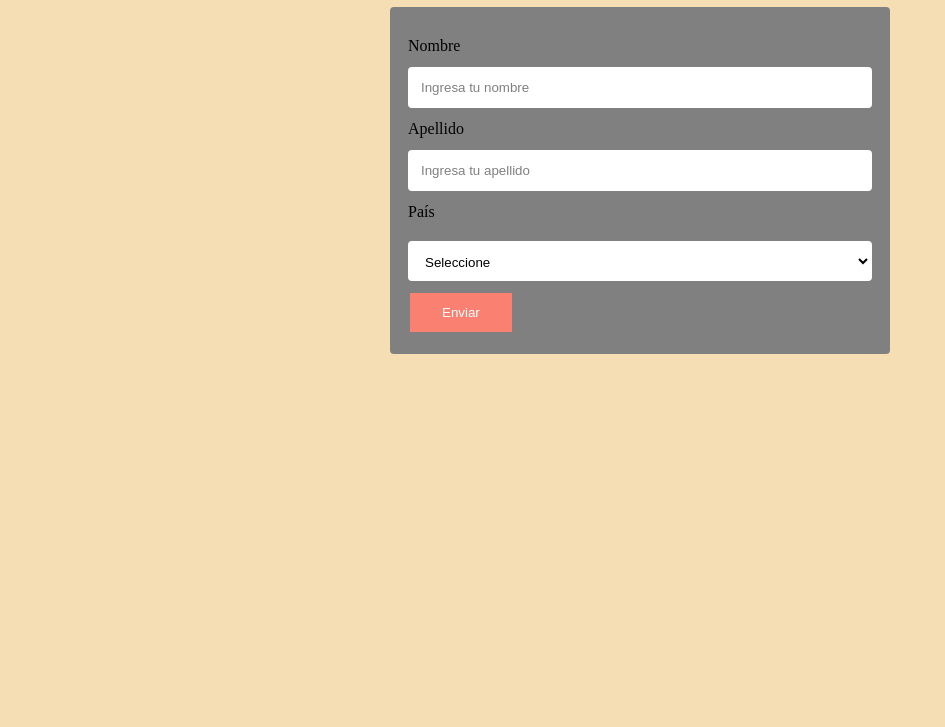
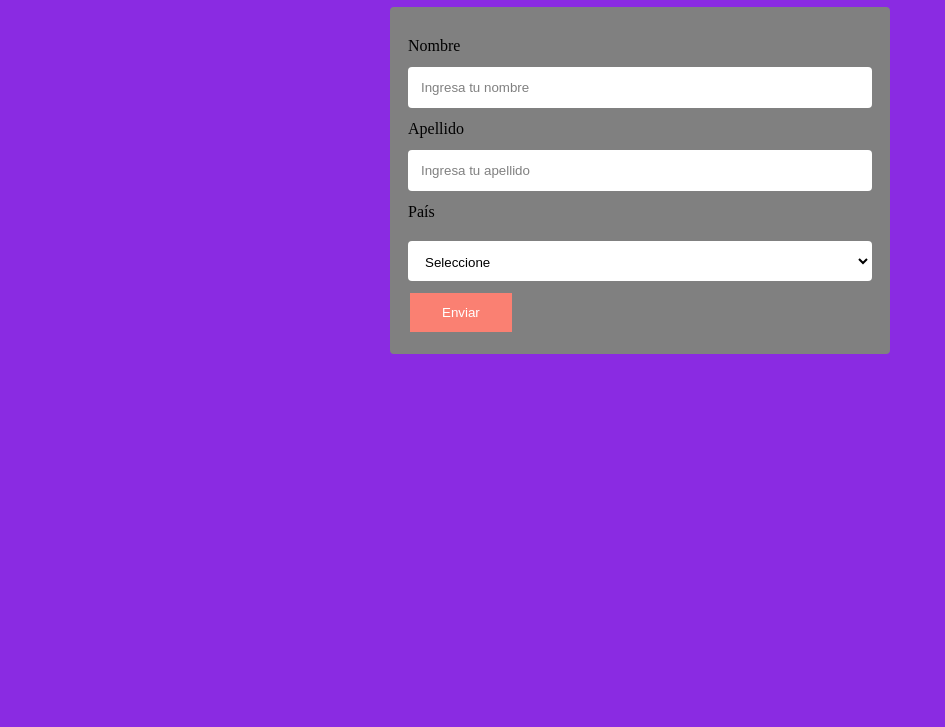
Before and after one commit to Diego-Yoshi/GitActions, a plain HTML site: page index.html in a window 1280 px wide. Shown: the part 73-800 px from the top of the page, without its empty margins (0-945 px from the left). Drawn offline with Linux system fonts and the light colour scheme.

Commit message:
Backgroud color changed

```diff
--- a/index.html
+++ b/index.html
@@ -12,7 +12,7 @@
         }
 
         body{
-            background-color: wheat;
+            background-color: blueviolet;
         }
         input[type=text],
         select,
```
